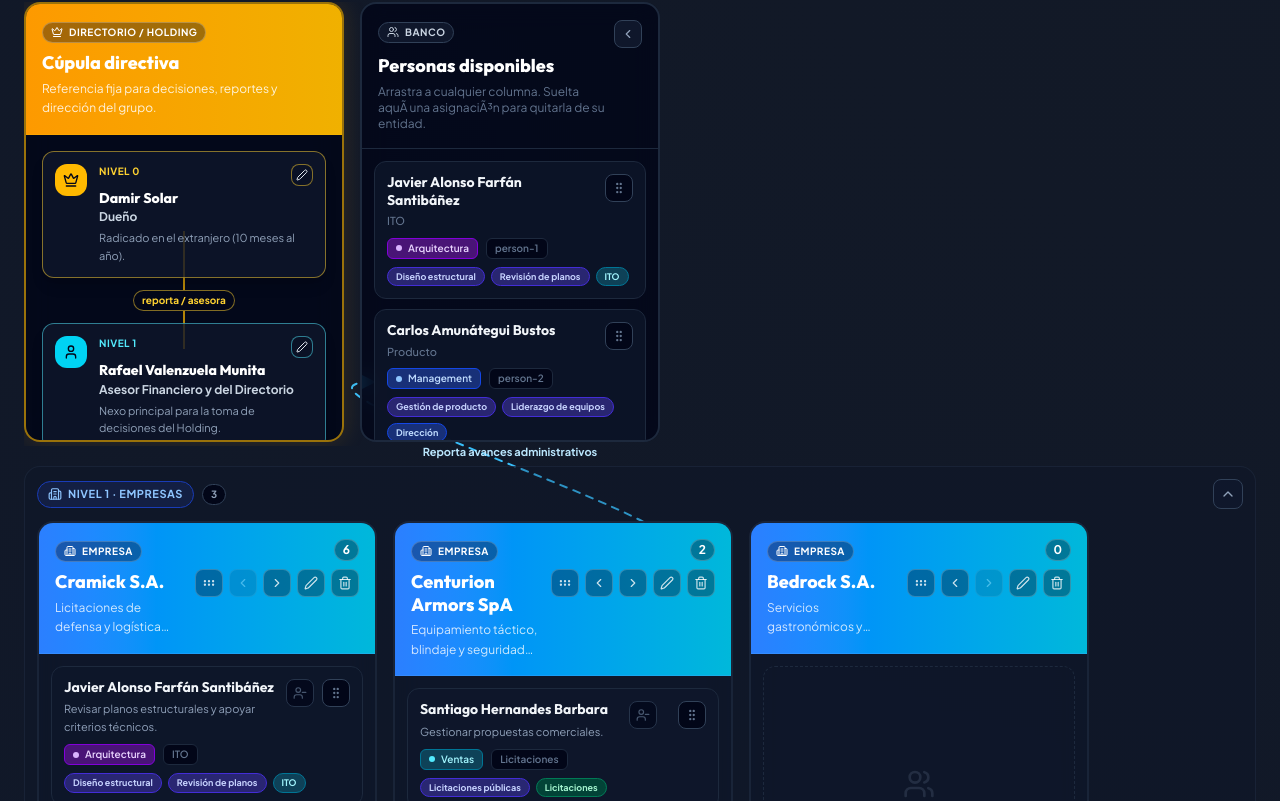
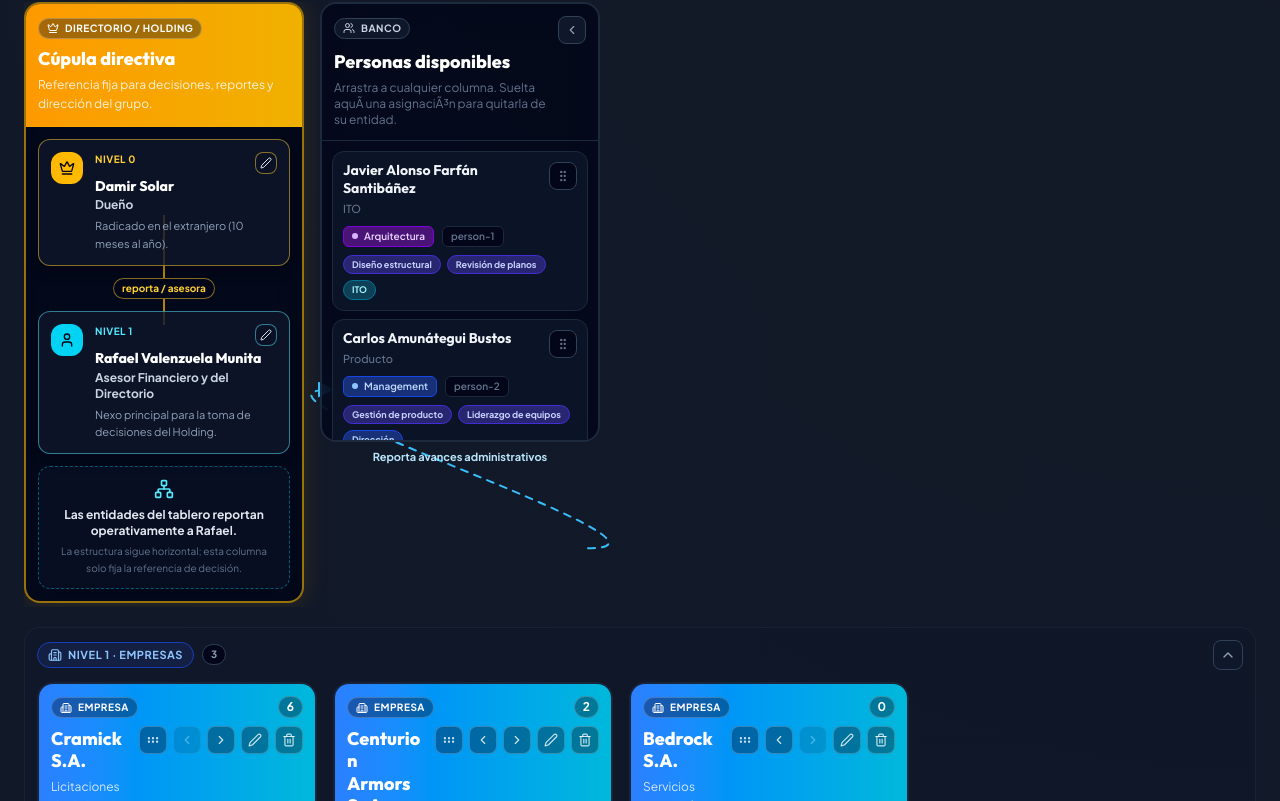
Before and after one commit to christianaraya20-coder/proyecto_3, a React (Vite) app: page / in a window 1280 px wide. Shown: the part 279-1080 px from the top of the page. Built offline with nearby package versions, Linux system fonts and the light colour scheme.

Commit message:
Corregir desbordamiento en directorio y estandarizar ancho compacto de tarjetas

```diff
--- a/src/App.tsx
+++ b/src/App.tsx
@@ -500,7 +500,7 @@ function PersonCard({
       style={style}
       data-person-id={person.id}
       onClick={() => onOpen(person)}
-      className={`group rounded-xl border transition-all duration-200 ${dense ? 'p-2' : 'p-3'} ${
+      className={`group rounded-xl border transition-all duration-200 ${dense ? 'p-2' : 'p-2.5'} ${
         selected
           ? 'border-amber-400 bg-amber-950/30 shadow-[0_0_16px_rgba(251,191,36,0.18)]'
           : 'border-slate-800 bg-slate-900/75 hover:border-slate-700 hover:bg-slate-900'
@@ -592,7 +592,7 @@ function AssignmentCard({
       style={style}
       data-person-id={person.id}
       onClick={() => onOpen(person)}
-      className={`group rounded-xl border transition-all duration-200 ${dense ? 'p-2' : 'p-3'} ${
+      className={`group rounded-xl border transition-all duration-200 ${dense ? 'p-2' : 'p-2.5'} ${
         selected
           ? 'border-amber-400 bg-amber-950/30 shadow-[0_0_16px_rgba(251,191,36,0.18)]'
           : 'border-slate-800 bg-slate-900/70 hover:border-slate-700 hover:bg-slate-900'
@@ -716,10 +716,10 @@ function EntityColumn({
       ref={setNodeRef}
       style={columnStyle}
       className={`flex h-[440px] flex-col overflow-hidden rounded-2xl border-2 bg-slate-900/45 backdrop-blur-md transition-all ${
-        fitMode ? 'w-full min-w-0' : 'w-[340px] min-w-[340px] snap-start'
+        fitMode ? 'w-full min-w-0' : 'w-[280px] min-w-[280px] shrink-0 snap-start'
       } ${isColumnDragging ? 'opacity-40' : 'opacity-100'} ${isOver ? 'border-emerald-400 shadow-[0_0_24px_rgba(52,211,153,0.22)]' : 'border-slate-800/80'}`}
     >
-      <header className={`border-b bg-gradient-to-r ${meta.className} ${fitMode ? 'p-2.5' : 'p-4'}`}>
+      <header className={`border-b bg-gradient-to-r ${meta.className} ${fitMode ? 'p-2.5' : 'p-3'}`}>
         <div className="flex items-start justify-between gap-3">
           <div className="min-w-0">
             <span
@@ -787,7 +787,7 @@ function EntityColumn({
         </div>
       </header>
 
-      <div className={`flex-1 overflow-y-auto ${fitMode ? 'space-y-1.5 p-2' : 'space-y-2.5 p-3'}`}>
+      <div className={`flex-1 overflow-y-auto ${fitMode ? 'space-y-1.5 p-2' : 'space-y-2 p-2.5'}`}>
         {assignments.length === 0 ? (
           <div className="flex h-full flex-col items-center justify-center rounded-xl border border-dashed border-slate-800 p-6 text-center text-slate-500">
             <Users className="mb-2 h-8 w-8 opacity-25" />
@@ -853,10 +853,10 @@ function BankColumn({
     <section
       ref={setNodeRef}
       className={`z-30 flex h-[440px] shrink-0 flex-col overflow-hidden rounded-2xl border-2 bg-slate-950/80 backdrop-blur-md transition-all ${
-        collapsed ? 'w-[56px] min-w-[56px]' : `min-w-[300px] w-[300px] ${dense ? '' : 'snap-start'}`
+        collapsed ? 'w-[56px] min-w-[56px]' : `min-w-[280px] w-[280px] ${dense ? '' : 'snap-start'}`
       } ${isOver ? 'border-red-400 shadow-[0_0_24px_rgba(248,113,113,0.24)]' : 'border-slate-800'}`}
     >
-      <header className={`flex items-start justify-between gap-2 border-b border-slate-800 ${collapsed ? 'p-2' : 'p-4'}`}>
+      <header className={`flex items-start justify-between gap-2 border-b border-slate-800 ${collapsed ? 'p-2' : 'p-3'}`}>
         {!collapsed && (
           <div className="min-w-0">
             <span className="inline-flex items-center gap-1.5 rounded-full border border-slate-700 bg-slate-900 px-2 py-0.5 text-[10px] font-bold uppercase tracking-wider text-slate-300">
@@ -879,7 +879,7 @@ function BankColumn({
         </button>
       </header>
       {!collapsed && (
-        <div className="flex-1 space-y-2.5 overflow-y-auto p-3">
+        <div className="flex-1 space-y-2 overflow-y-auto p-2.5">
           {people.map((person) => (
             <PersonCard
               key={person.id}
@@ -965,11 +965,11 @@ function HoldingColumn({
 
   return (
     <section
-      className={`holding-column z-30 flex h-[440px] shrink-0 flex-col overflow-hidden rounded-2xl border-2 border-amber-400/60 bg-slate-950/85 shadow-[0_0_24px_rgba(245,158,11,0.16)] backdrop-blur-md ${
-        fitMode ? 'w-[260px] min-w-[260px]' : 'w-[320px] min-w-[320px] snap-start'
+      className={`holding-column z-30 flex h-auto shrink-0 flex-col overflow-hidden rounded-2xl border-2 border-amber-400/60 bg-slate-950/85 shadow-[0_0_24px_rgba(245,158,11,0.16)] backdrop-blur-md ${
+        fitMode ? 'w-[260px] min-w-[260px]' : 'w-[280px] min-w-[280px] snap-start'
       }`}
     >
-      <header className={`border-b border-amber-400/30 bg-gradient-to-r from-amber-500 to-yellow-500 ${fitMode ? 'p-2.5' : 'p-4'}`}>
+      <header className={`border-b border-amber-400/30 bg-gradient-to-r from-amber-500 to-yellow-500 ${fitMode ? 'p-2.5' : 'p-3'}`}>
         <span className="inline-flex items-center gap-1.5 rounded-full border border-white/25 bg-slate-950/35 px-2 py-0.5 text-[10px] font-bold uppercase tracking-wider text-white">
           <Crown className="h-3 w-3" />
           Directorio / Holding
@@ -978,8 +978,8 @@ function HoldingColumn({
         {!fitMode && <p className="mt-1 text-xs leading-relaxed text-white/85">Referencia fija para decisiones, reportes y dirección del grupo.</p>}
       </header>
 
-      <div className={`relative flex flex-1 flex-col ${fitMode ? 'p-2' : 'p-4'}`}>
-        <div className="absolute left-1/2 top-[96px] h-[118px] w-0.5 -translate-x-1/2 bg-amber-400/70" />
+      <div className={`relative flex flex-col ${fitMode ? 'p-2' : 'p-3'}`}>
+        <div className="absolute left-1/2 top-[88px] h-[110px] w-0.5 -translate-x-1/2 bg-amber-400/70" />
 
         {level0 && <HoldingCard member={level0} icon={Crown} accent="amber" readOnly={readOnly} onEdit={onEditMember} />}
 
@@ -989,7 +989,7 @@ function HoldingColumn({
 
         {level1 && <HoldingCard member={level1} icon={User} accent="cyan" readOnly={readOnly} onEdit={onEditMember} />}
 
-        <div className="mt-4 flex flex-1 flex-col items-center justify-center rounded-xl border border-dashed border-cyan-400/40 bg-slate-900/45 p-3 text-center">
+        <div className="mt-3 flex flex-col items-center justify-center rounded-xl border border-dashed border-cyan-400/40 bg-slate-900/45 p-3 text-center">
           <Network className="mb-2 h-5 w-5 text-cyan-700 dark:text-cyan-300" />
           <p className="text-xs font-bold text-slate-900 dark:text-slate-200">Las entidades del tablero reportan operativamente a Rafael.</p>
           <p className="mt-1 text-[10px] leading-relaxed text-slate-500">La estructura sigue horizontal; esta columna solo fija la referencia de decisión.</p>
```
